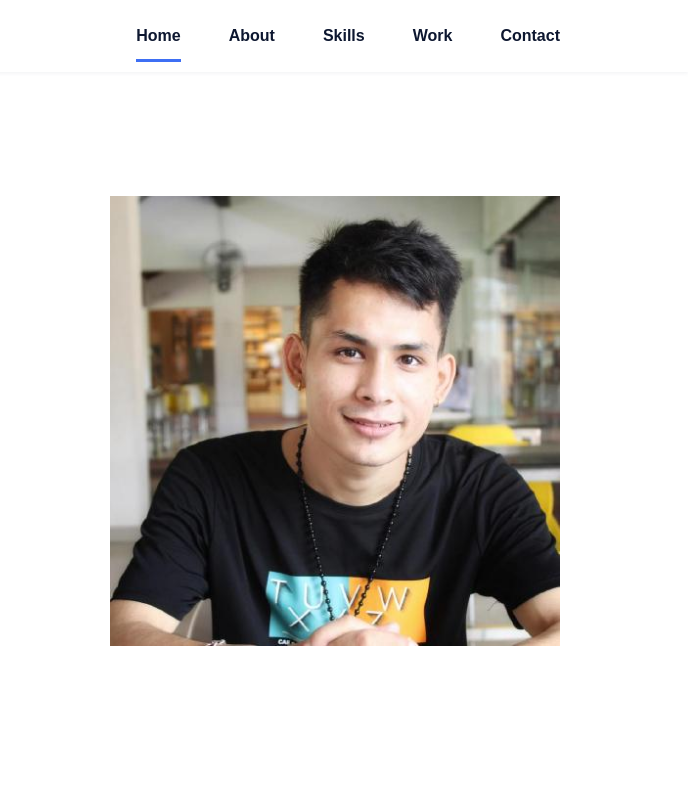
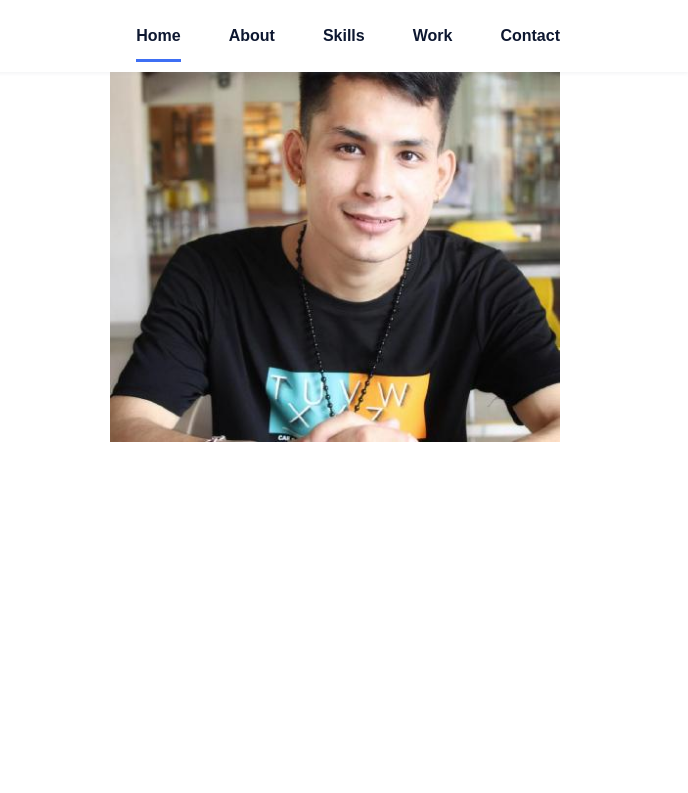
Before and after one commit to Prakash7676/Portfolio, a plain HTML site: page index.html in a window 1280 px wide. Shown: the top 793 px of the page, 592-1280 px from the left. Drawn offline with nearby package versions, Linux system fonts and the light colour scheme.

Commit message:
portfolio

```diff
--- a/assets/css/styles.css
+++ b/assets/css/styles.css
@@ -211,7 +211,7 @@ img {
 .home__img {
   position: absolute;
   right: 0;
-  bottom: 45%;
+  top: -4% ;
   width: 190px;
 }
 .home__blob {
```
